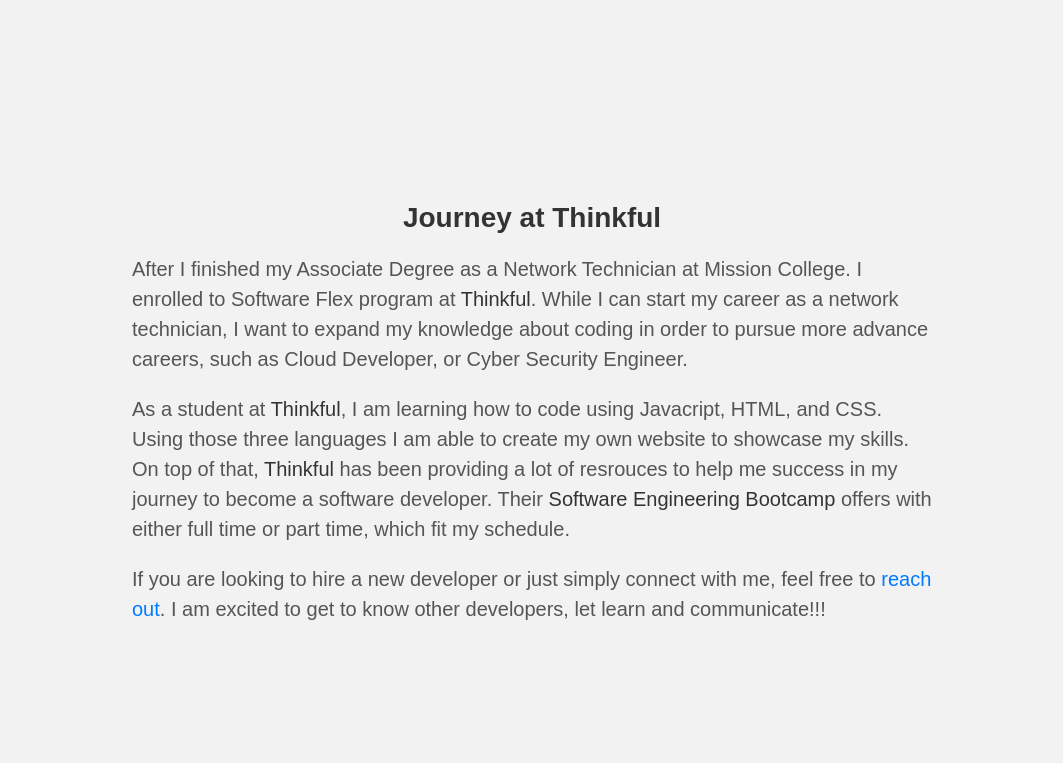
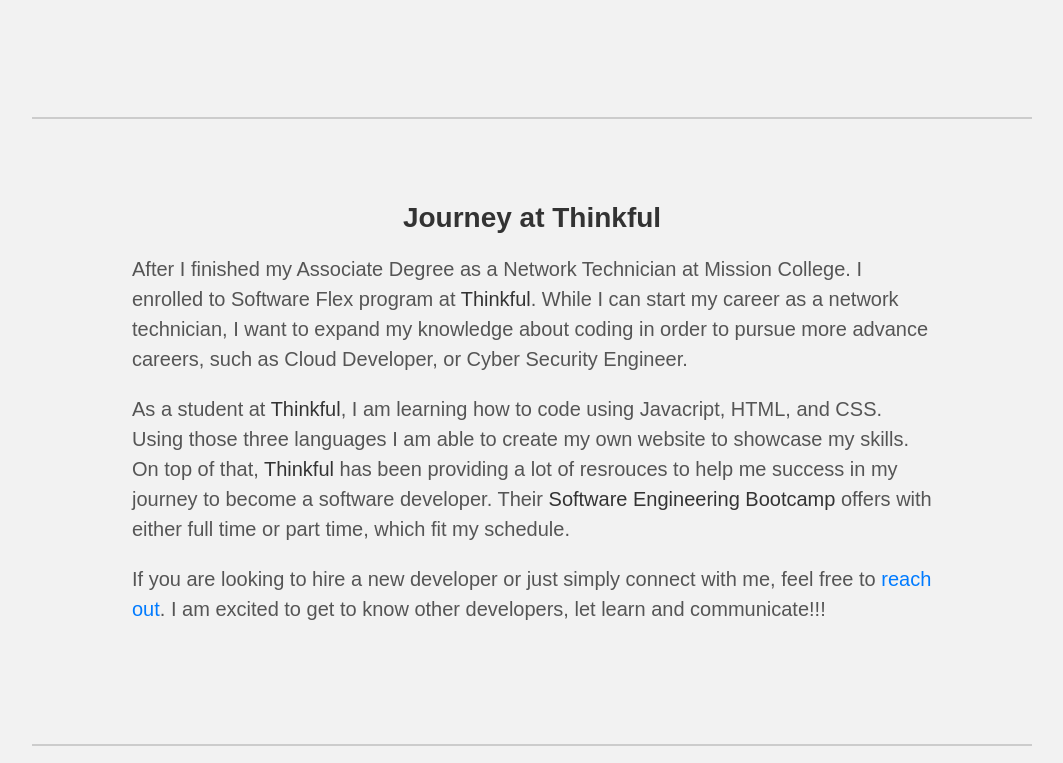
Before and after one commit to thanhla92/my-profolio, a plain HTML site: page index.html in a window 1280 px wide. Shown: the part 1488-2251 px from the top of the page, without its empty margins (108-1171 px from the left). Drawn offline with Linux system fonts and the light colour scheme.

Commit message:
Update style.css

```diff
--- a/style.css
+++ b/style.css
@@ -221,6 +221,8 @@
   hr {
     border: none;
     height: 2px;
+    color: #333;
     background-color: #ccc;
     margin: 20px 0;
+    width: 1000px;
   }
```
